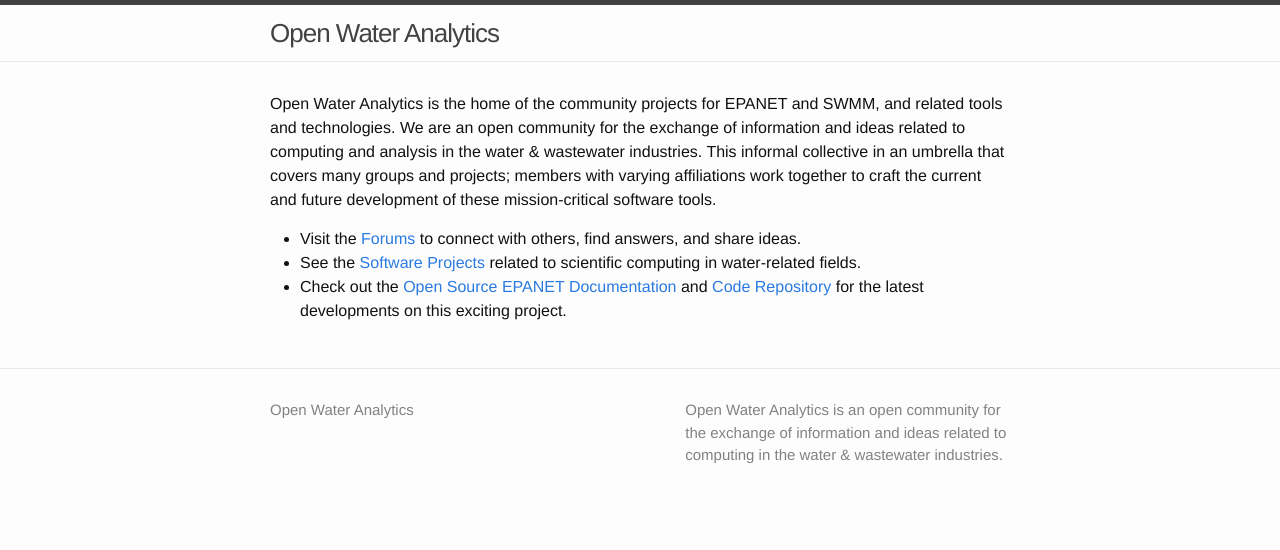
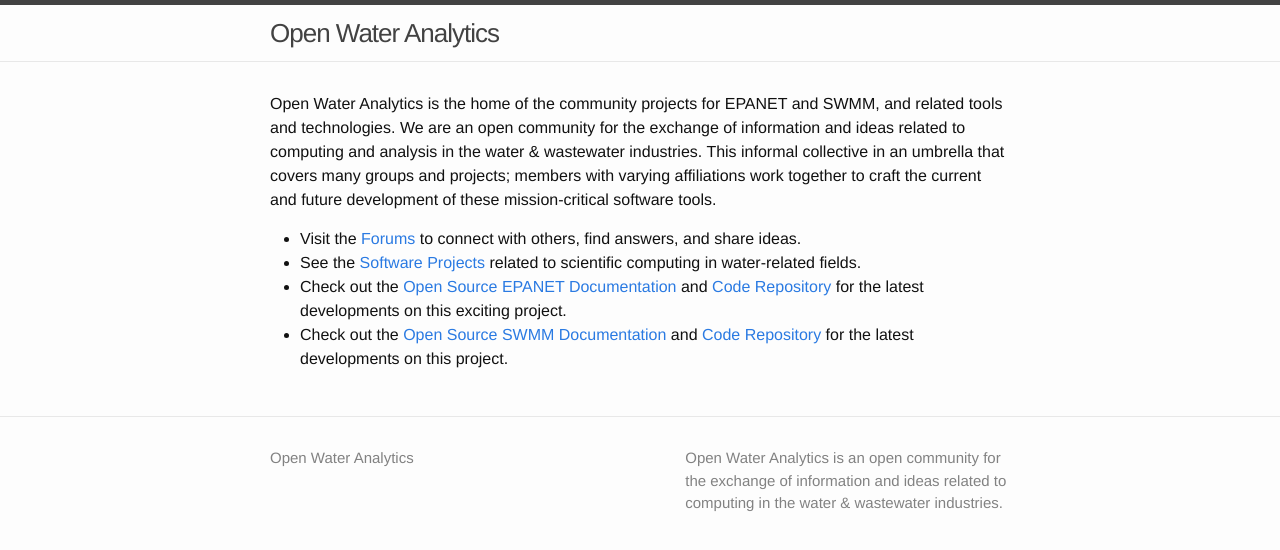
Before and after one commit to OpenWaterAnalytics/openwateranalytics.github.io, a Jekyll site: the page built from index.md, in a window 1280 px wide. Shown: the top 550 px of the page. Built offline with Jekyll 4.4.1, drawn with Linux system fonts in a browser that asks for light colours.

Commit message:
Added SWMM project and Doc link

```diff
--- a/index.md
+++ b/index.md
@@ -7,3 +7,4 @@ Open Water Analytics is the home of the community projects for EPANET and SWMM,
 - Visit the [Forums](http://community.wateranalytics.org) to connect with others, find answers, and share ideas.
 - See the [Software Projects](https://github.com/OpenWaterAnalytics) related to scientific computing in water-related fields.
 - Check out the [Open Source EPANET Documentation](http://www.wateranalytics.org/EPANET/) and [Code Repository](https://github.com/OpenWaterAnalytics/EPANET) for the latest developments on this exciting project.
+- Check out the [Open Source SWMM Documentation](http://wateranalytics.org/Stormwater-Management-Model/) and [Code Repository](https://github.com/OpenWaterAnalytics/Stormwater-Management-Model) for the latest developments on this project.
```
